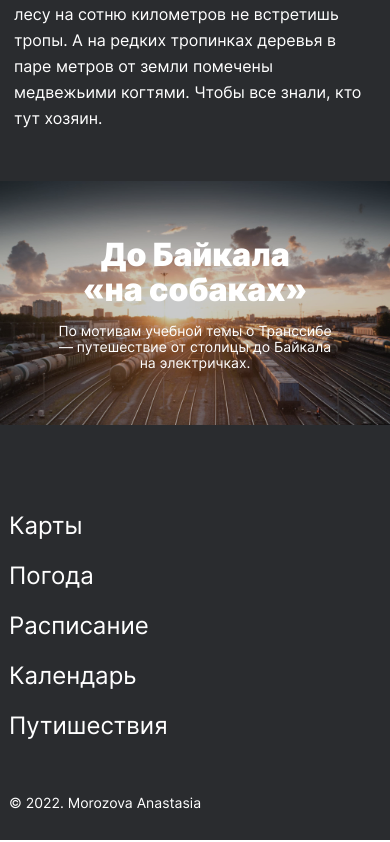
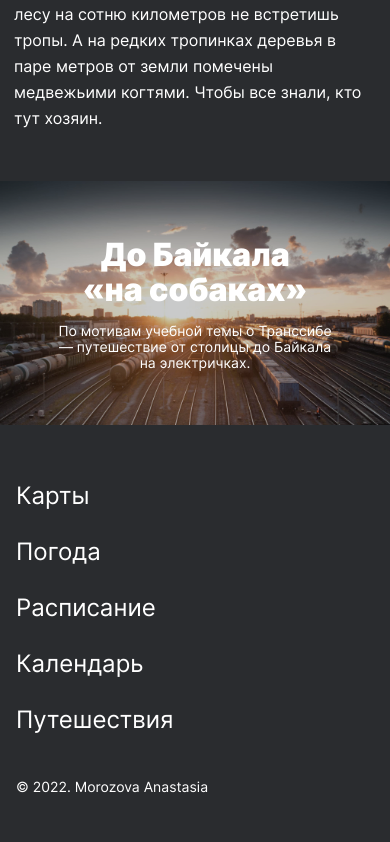
Before and after one commit to AnaFrost/russian-travel, a plain HTML site: page index.html in a window 390 px wide. Shown: the part 9746-10588 px from the top of the page. Drawn offline with Linux system fonts and the light colour scheme; files whose address does not match are found by name.

Commit message:
chore(footer): added chenges after review

```diff
--- a/blocks/footer/footer.css
+++ b/blocks/footer/footer.css
@@ -8,12 +8,25 @@
 	width: 100%;
 	max-width: 1280px;
 	box-sizing: border-box;
-	padding: 86px 0 30px;
+	padding: 86px 48px 24px;
+}
+
+@media (max-width: 900px) {
+	.footer {
+		padding: 86px 24px 24px;
+	}
+}
+
+@media (max-width: 767px) {
+	.footer {
+		flex-direction: column;
+		align-items: center;
+	}
 }
 
 @media (max-width: 600px) {
 	.footer {
-		flex-direction: column;
 		align-items: flex-start;
+		padding: 56px 16px 48px;
 	}
 }
--- a/blocks/footer/footer__copyright.css
+++ b/blocks/footer/footer__copyright.css
@@ -3,12 +3,12 @@
 	font-weight: 400;
 	font-size: 16px;
 	line-height: 18px;
-	margin: 0 9px;
 }
 
-@media (max-width: 720px) {
+@media (max-width: 767px) {
 	.footer__copyright {
 		font-size: 14px;
 		line-height: 14px;
+		margin-top: 48px;
 	}
 }
--- a/blocks/footer/footer__link.css
+++ b/blocks/footer/footer__link.css
@@ -4,13 +4,12 @@
 	font-size: 16px;
 	line-height: 18px;
 	text-decoration: none;
-	margin: 0 9px 26px;
-	transition: 0.5s ease-in;
+	transition: opacity 0.5s ease-in;
 }
 
 .footer__link:hover {
 	opacity: 0.5;
-	transition: 0.5s ease-in;
+	transition: opacity 0.5s ease-in;
 }
 
 @media (max-width: 600px) {
--- a/blocks/footer/footer__links.css
+++ b/blocks/footer/footer__links.css
@@ -1,9 +1,17 @@
 @import url(./footer__link.css);
+
+.footer__links .footer__link:not(:last-child) {
+	margin-right: 18px;
+}
 
 @media (max-width: 600px) {
 	.footer__links {
 		display: flex;
 		flex-direction: column;
+	}
+
+	.footer__links .footer__link:not(:last-child) {
+		margin-right: 0;
 		margin-bottom: 32px;
 	}
 }
--- a/index.html
+++ b/index.html
@@ -332,11 +332,11 @@
 						class="footer__link"
 						href="https://travel.yandex.ru"
 						target="_blank"
-						>Путишествия</a
+						>Путешествия</a
 					>
 				</div>
 
-				<p class="footer__copyright">© 2022. Morozova Anastasia</p>
+				<p class="footer__copyright">&#169; 2022. Morozova Anastasia</p>
 			</footer>
 		</div>
 	</body>
```
